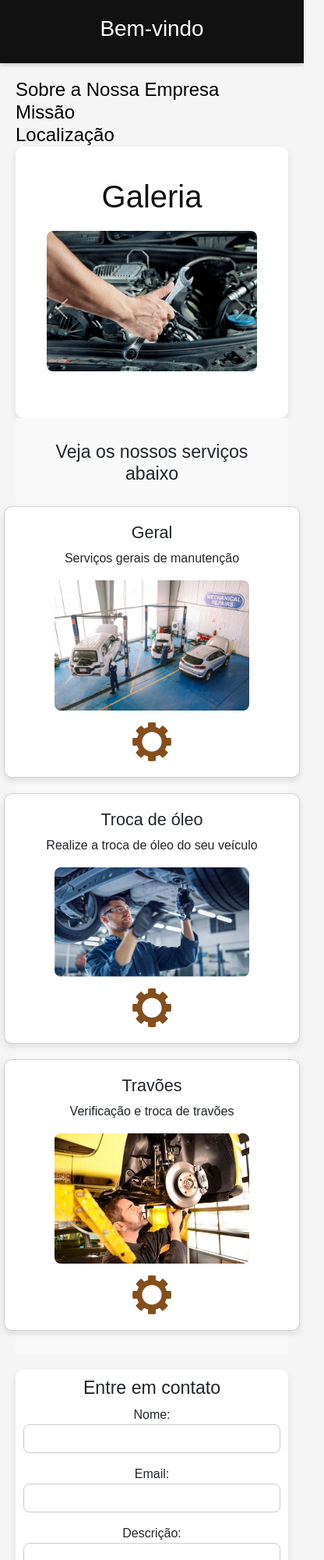
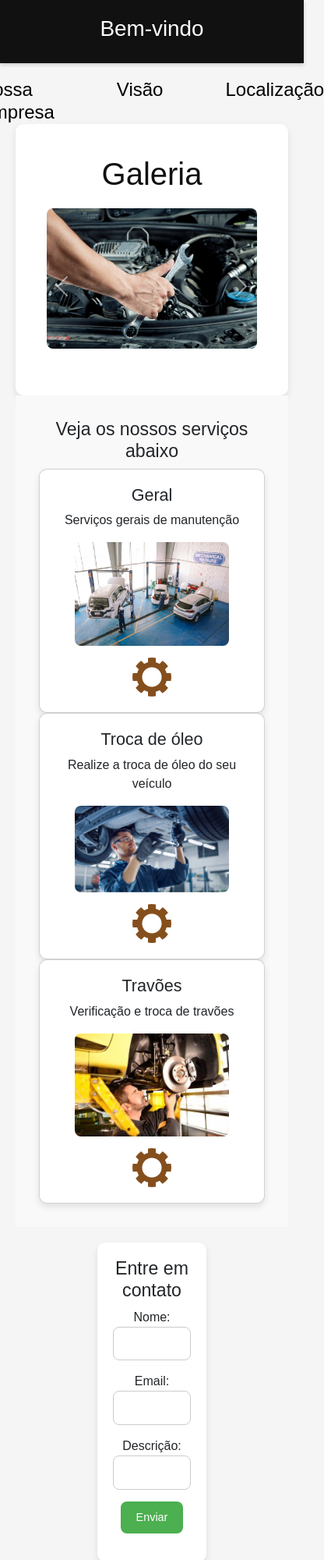
Before and after one commit to phillipesobrinho/PS-cars, a plain HTML site: page index.html in a window 390 px wide. Shown: the top 2000 px of the page at 78% size, 416 px wide, since content can reach past the window. Drawn offline with nearby package versions, Linux system fonts and the light colour scheme.

Commit message:
added  flex

```diff
--- a/index.html
+++ b/index.html
@@ -20,10 +20,11 @@
 <main>
     <!-- Links de navegação para as seções -->
     <nav class="navegacao-header">
-        <a href="sobre.html" class="link-navegacao"><h1>Sobre a Nossa Empresa</h1></a>
-        <a href="missao.html" class="link-navegacao"><h1>Missão</h1></a>
+        <a href="sobre.html" class="link-navegacao"><h1> Nossa Empresa</h1></a>
+        <a href="missao.html" class="link-navegacao"><h1>Visão</h1></a>
         <a href="localizacao.html" class="link-navegacao"><h1>Localização</h1></a>
     </nav>
+
 
     <!-- Primeiro bloco -->
     <section class="galeria">
--- a/styles.css
+++ b/styles.css
@@ -14,6 +14,14 @@
     min-height: 100vh; /* Garante que o corpo ocupe pelo menos a altura da tela */
 }
 
+.container-header-footer {
+    display: flex; /* Coloca o header e o footer na mesma linha */
+    justify-content: space-between; /* Coloca o header e o footer nas extremidades */
+    width: 100%;
+    flex: 1 1 auto;
+}
+
+
 /* Header */
 header {
     background-color: rgb(18, 17, 17);
@@ -21,9 +29,15 @@
     text-align: center;
     padding: 20px 0;
     box-shadow: 0 2px 5px rgba(0, 0, 0, 0.2); /* Sombra no header */
+    flex-flow: row;
 }
 
 /* Links de navegação */
+.navegacao-header {
+    display: flex; /* Torna os links alinhados na mesma linha */
+    gap: 80px; /* Espaçamento entre os links */
+    justify-content: center; /* Alinha os links no centro */
+}
 .link-navegacao {
     text-decoration: none;
     color: black;
@@ -114,27 +128,6 @@
     margin-bottom: 20px;
 }
 
-/* Ajustando a galeria para telas menores */
-@media (max-width: 200px) {
-    .galeria {
-        padding: 30px; /* Ajustando o padding em telas médias */
-    }
-
-    .galeria .carousel-inner img {
-        width: 40%; /* Ajustando o tamanho das imagens em telas médias */
-    }
-}
-
-@media (max-width: 200px) {
-    .galeria {
-        padding: 20px; /* Menor padding em telas pequenas */
-    }
-
-    .galeria .carousel-inner img {
-        width: 40%; /* Ajustando o tamanho das imagens em telas pequenas */
-    }
-}
-
 
 
 /* Parte 2  Estilo para os cartões */
@@ -148,13 +141,15 @@
     align-items: center;
     margin: 0 auto; /* Garante que o conteúdo fique centralizado */
     max-width: 1500px; /* Ajuste conforme necessário */
+
 }
 
-.cards {
-    display: grid;
-    grid-template-columns: repeat(auto-fit, minmax(380px, 1fr));
+/* Cards com Bootstrap */
+.row.cards {
+    display: flex;
+    flex-wrap: wrap;
+    justify-content:line; /* Cards alinhados no centro */
     gap: 20px;
-    margin-top: 20px;
 }
 
 .card {
@@ -176,7 +171,7 @@
 
 .card img {
     width: 80%;
-    max-width: 250px;
+    max-width: 450px;
     height: auto;
     border-radius: 8px;
     object-fit: cover;
@@ -269,52 +264,7 @@
     color: #d9534f;
 }
 
-/* Responsividade para telas menores */
-@media (max-width: 1024px) {
-    .contactForm {
-        width: 90%; /* Reduzindo a largura para telas médias */
-        padding: 15px; /* Ajustando o padding */
-    }
 
-    .contactForm input,
-    .contactForm button {
-        font-size: 0.8rem; /* Ajustando o tamanho da fonte */
-    }
-}
-
-@media (max-width: 768px) {
-    .contactForm {
-        width: 95%; /* Mais estreito em telas pequenas */
-        padding: 10px; /* Reduzindo o padding */
-    }
-
-    .contactForm input {
-        font-size: 0.8rem; /* Ajustando o tamanho da fonte */
-        padding: 8px; /* Diminui o padding */
-    }
-
-    .contactForm button {
-        font-size: 0.8rem; /* Ajustando o tamanho da fonte */
-        padding: 8px 15px; /* Ajuste do botão */
-    }
-}
-
-@media (max-width: 480px) {
-    .contactForm {
-        width: 100%; /* Preenchendo toda a largura disponível */
-        padding: 10px; /* Reduzindo o padding */
-    }
-
-    .contactForm input {
-        font-size: 0.8rem; /* Reduzindo o tamanho da fonte */
-        padding: 8px; /* Reduzindo o padding */
-    }
-
-    .contactForm button {
-        font-size: 0.8rem; /* Ajuste do tamanho da fonte */
-        padding: 8px 15px; /* Ajuste do tamanho do botão */
-    }
-}
 
 /* Estilo para os links das redes sociais */
 .social-links {
```
